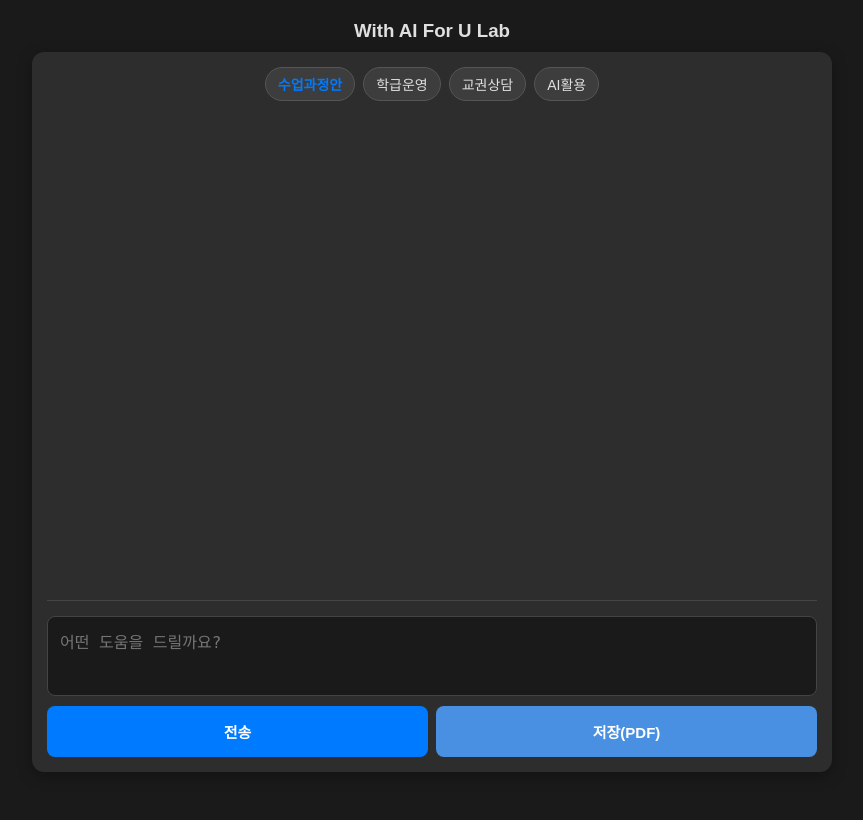
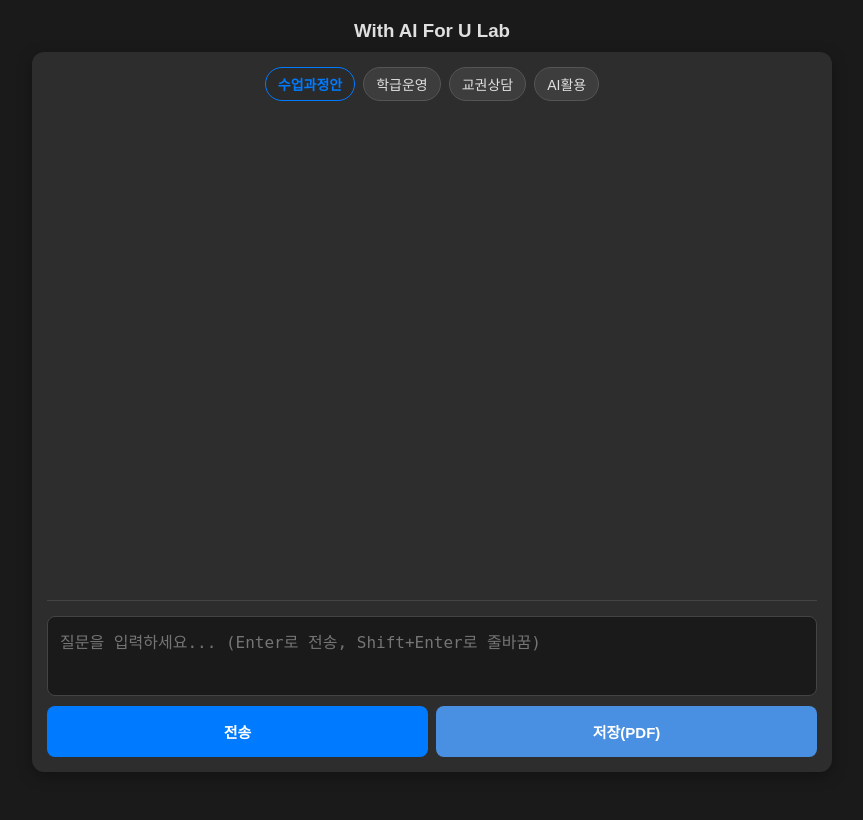
Before and after one commit to wbi4u-lab/wbi4u-lab, a Flask app: page / in a window 1280 px wide. Shown: the whole page, without its empty margins (208-1071 px from the left). Run offline with Flask 3, Linux system fonts and the light colour scheme; some libraries are stand-ins or nearby versions.

Commit message:
Update index.html

```diff
--- a/templates/index.html
+++ b/templates/index.html
@@ -14,7 +14,6 @@
         .user-msg { align-self: flex-end; background-color: #007bff; color: white; }
         .ai-msg { align-self: flex-start; background-color: #3d3d3d; border: 1px solid #555; }
 
-        /* 모바일 최적화 입력 영역 */
         .input-area { display: flex; flex-direction: column; gap: 10px; }
         textarea { width: 100%; height: 80px; padding: 12px; border-radius: 8px; border: 1px solid #444; background: #1a1a1a; color: white; font-size: 16px; resize: none; box-sizing: border-box; outline: none; }
         .btn-group { display: flex; gap: 8px; }
@@ -23,11 +22,11 @@
         #pdf-btn { background-color: #4A90E2; color: white; }
 
         .mode-selector { margin-bottom: 12px; display: flex; gap: 8px; flex-wrap: wrap; justify-content: center; }
-        .mode-selector label { font-size: 14px; background: #3d3d3d; padding: 6px 12px; border-radius: 20px; cursor: pointer; border: 1px solid #555; }
+        .mode-selector label { font-size: 14px; background: #3d3d3d; padding: 6px 12px; border-radius: 20px; cursor: pointer; border: 1px solid #555; transition: 0.2s; }
         .mode-selector input { display: none; }
         .mode-selector input:checked + span { color: #007bff; font-weight: bold; }
+        .mode-selector label:has(input:checked) { border-color: #007bff; background: #2a2a2a; }
 
-        /* 모바일 전용 반응형 쿼리 */
         @media (max-width: 480px) {
             body { padding: 5px; }
             #chat-container { height: 95vh; padding: 10px; }
@@ -50,7 +49,7 @@
         <div id="chat-box"></div>
 
         <div class="input-area">
-            <textarea id="user-input" placeholder="어떤 도움을 드릴까요?"></textarea>
+            <textarea id="user-input" placeholder="질문을 입력하세요... (Enter로 전송, Shift+Enter로 줄바꿈)" onkeydown="handleKeyPress(event)"></textarea>
             <div class="btn-group">
                 <button id="send-btn" onclick="ask()">전송</button>
                 <button id="pdf-btn" onclick="saveAsPDF()">저장(PDF)</button>
@@ -59,6 +58,14 @@
     </div>
 
     <script>
+        // PC 사용자를 위한 키보드 이벤트 처리
+        function handleKeyPress(event) {
+            if (event.key === 'Enter' && !event.shiftKey) {
+                event.preventDefault(); // 기본 줄바꿈 방지
+                ask(); // 전송 함수 호출
+            }
+        }
+
         function appendMessage(sender, message, className) {
             const chatBox = document.getElementById('chat-box');
             const msgDiv = document.createElement('div');
@@ -91,7 +98,7 @@
 
                 const reader = response.body.getReader();
                 const decoder = new TextDecoder();
-                contentSpan.innerHTML = ''; // 초기화
+                contentSpan.innerHTML = '';
 
                 while (true) {
                     const { done, value } = await reader.read();
@@ -107,7 +114,7 @@
         async function saveAsPDF() {
             const { jsPDF } = window.jspdf;
             const chatBox = document.getElementById('chat-box');
-            if (!chatBox.hasChildNodes()) { alert("저장할 내용이 없습니다."); return; }
+            if (!chatBox || !chatBox.hasChildNodes()) { alert("저장할 내용이 없습니다."); return; }
             try {
                 const canvas = await html2canvas(chatBox, { scale: 2, useCORS: true, backgroundColor: "#1a1a1a" });
                 const imgData = canvas.toDataURL('image/png');
```
